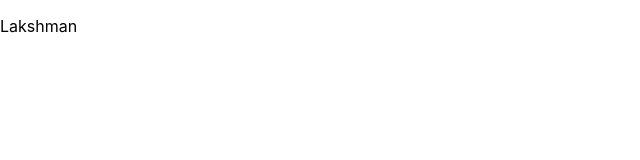
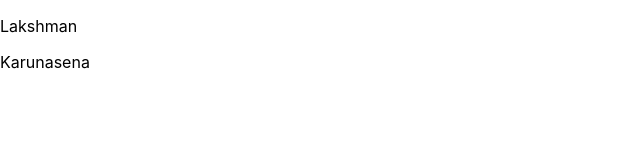
Before and after one commit to lakkaru/react-default-named-expotrs-imports, a React (Create React App) app: page / in a window 1280 px wide. Shown: the top 160 px of the page, without its empty margins (0-640 px from the left). Built offline with nearby package versions, Linux system fonts and the light colour scheme.

Commit message:
feat- default and named exports

```diff
--- /dev/null
+++ b/src/NameComponent.js
@@ -0,0 +1,12 @@
+export default FirstName;
+
+function FirstName() {
+   return <div>
+        <p>Lakshman</p>
+    </div>
+}
+export function LastName() {
+   return <div>
+        <p>Karunasena</p>
+    </div>
+}
--- a/src/homeComponent.js
+++ /dev/null
@@ -1,6 +0,0 @@
-function FirstaName() {
-   return <div>
-        <p>Lakshman</p>
-    </div>
-}
-export default FirstaName;
--- a/src/index.js
+++ b/src/index.js
@@ -1,14 +1,18 @@
-import React from 'react';
-import ReactDOM from 'react-dom/client';
-import './index.css';
-import App from './App';
-import FirstName from "./homeComponent"
-import reportWebVitals from './reportWebVitals';
+import React from "react";
+import ReactDOM from "react-dom/client";
+import "./index.css";
+import App from "./App";
+import FName from "./NameComponent"; //default component
+import {LastName} from "./NameComponent"; // component
+import reportWebVitals from "./reportWebVitals";
 
-const root = ReactDOM.createRoot(document.getElementById('root'));
+const root = ReactDOM.createRoot(document.getElementById("root"));
 root.render(
   // <React.StrictMode>
-    <FirstName />
+  <div>
+    <FName />
+    <LastName />
+  </div>
   // </React.StrictMode>
 );
 
```
